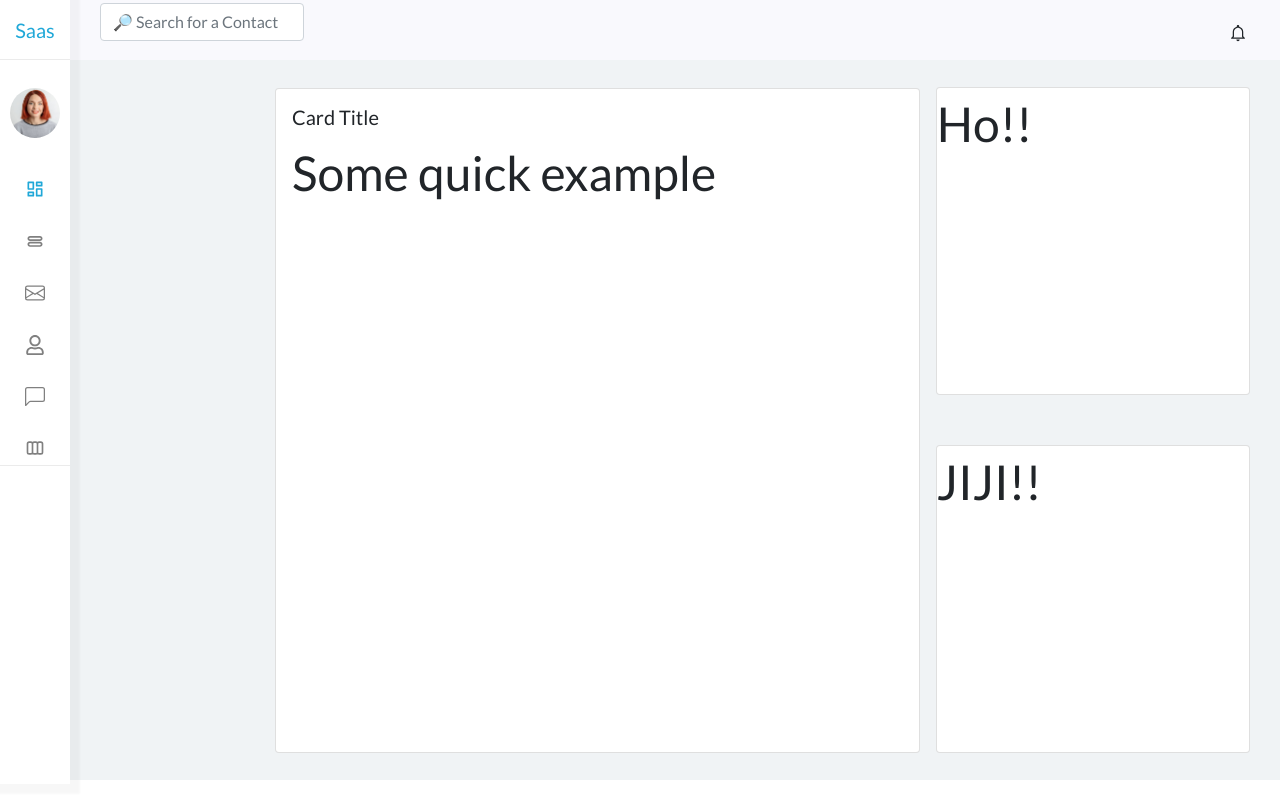
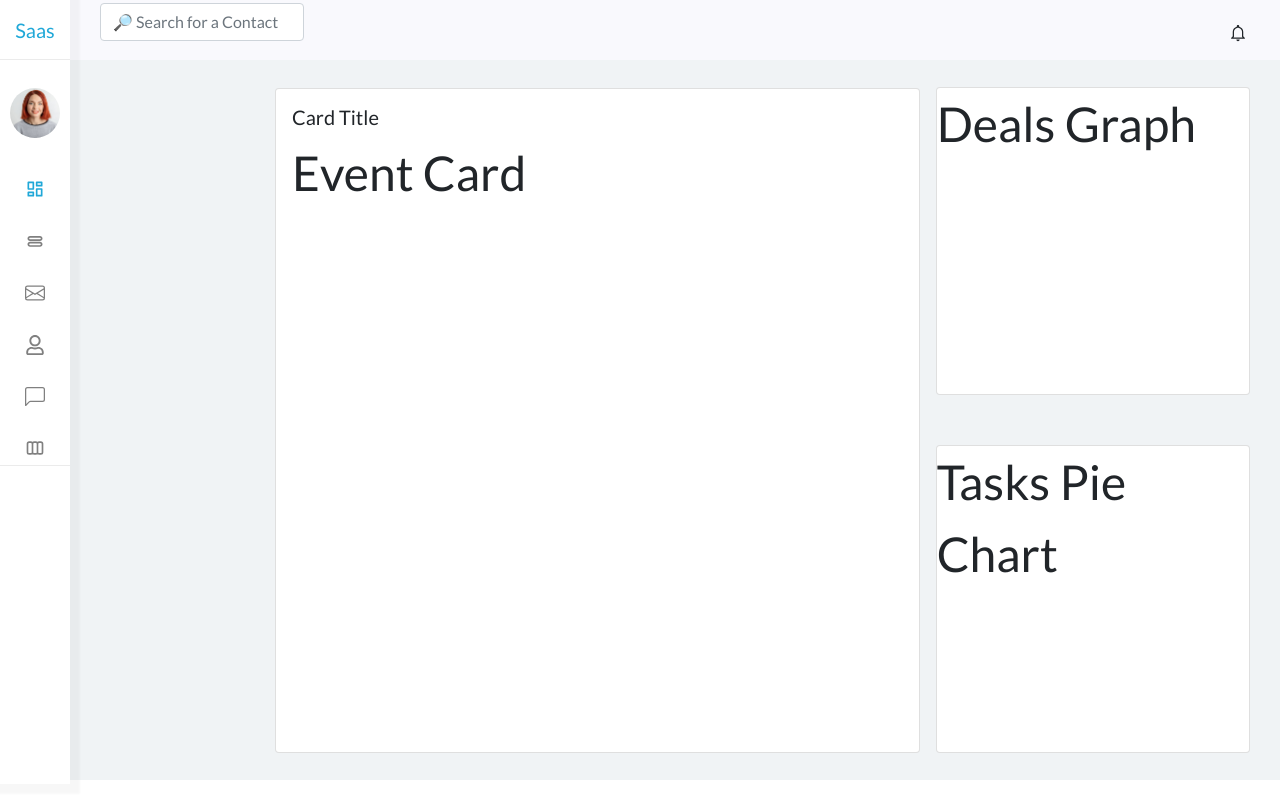
Before and after one commit to lucasesansim/PrototipoSeguimientoCursos, a React (Create React App) app: page / in a window 1280 px wide. Built offline with nearby package versions, Linux system fonts and the light colour scheme.

Commit message:
Replaced unrelated labels

```diff
--- a/src/pages/Dashboard.js
+++ b/src/pages/Dashboard.js
@@ -9,15 +9,15 @@ const Dashboard = () => {
           <Card.Body>
             <Card.Title>Card Title</Card.Title>
             <Card.Text>
-              Some quick example
+              Event Card
             </Card.Text>
           </Card.Body>
         </Card>
         <Card className='deals-graph-card'>
-          Ho!!
+          Deals Graph
         </Card>
         <Card className='tasks-chart-card'>
-          JIJI!!
+          Tasks Pie Chart
         </Card>
     </div>
   );
```
